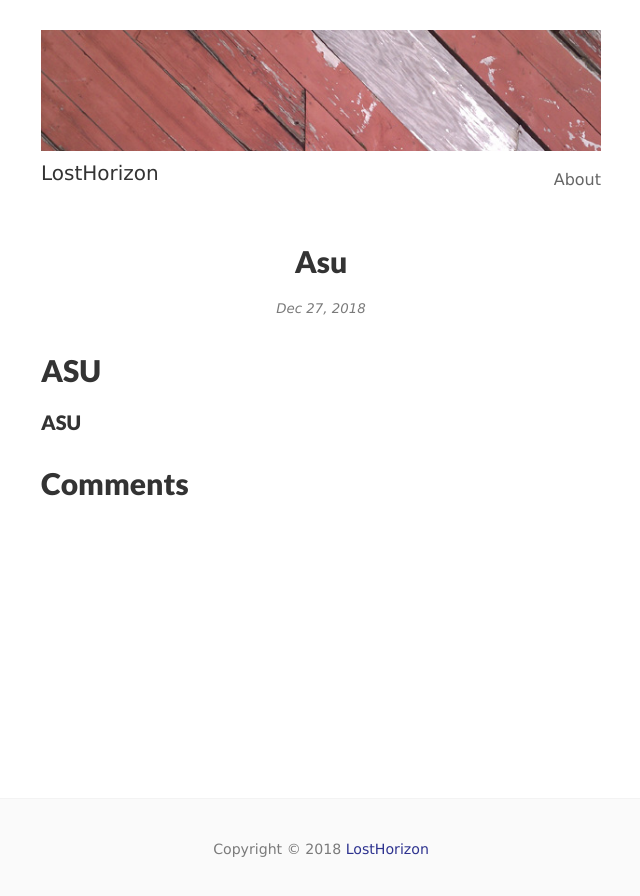
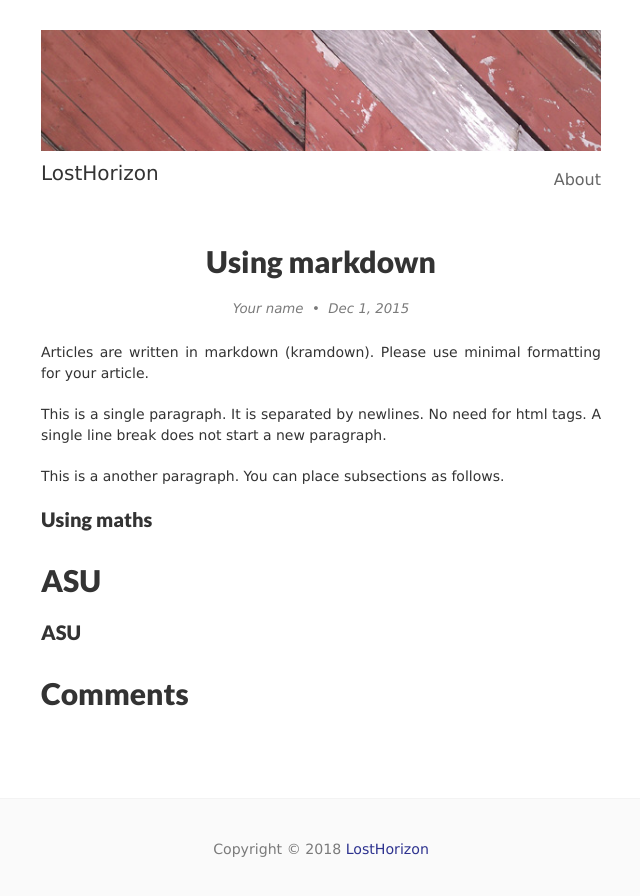
Before and after one commit to losthorizon/latex, a Jekyll site: the page built from _posts/2018-12-27-asu.md, in a window 1280 px wide. Shown: the top 896 px of the page, without its empty margins (319-959 px from the left). Built offline with Jekyll 4.4.1, drawn with Linux system fonts in a browser that asks for light colours; nearby versions of some CDN libraries; our own code applies the rules of GitHub Pages for plain Markdown files; comment, search, counter and statistics services are not loaded.

Commit message:
Update 2018-12-27-asu.md

```diff
--- a/_posts/2018-12-27-asu.md
+++ b/_posts/2018-12-27-asu.md
@@ -1,2 +1,23 @@
+---
+layout:     post
+title:      Using markdown
+date:       2015-12-01 9:00:00
+summary:    Learn to write a post in markdown
+author:     Your name
+visible:    True
+---
+
+Articles are written in markdown (kramdown).
+Please use minimal formatting for your article.
+
+This is a single paragraph. It is separated by newlines.
+No need for html tags.
+A single line break does not start a new paragraph.
+
+This is a another paragraph.
+You can place subsections as follows.
+
+## Using maths
+
 # ASU
 ## ASU
```
